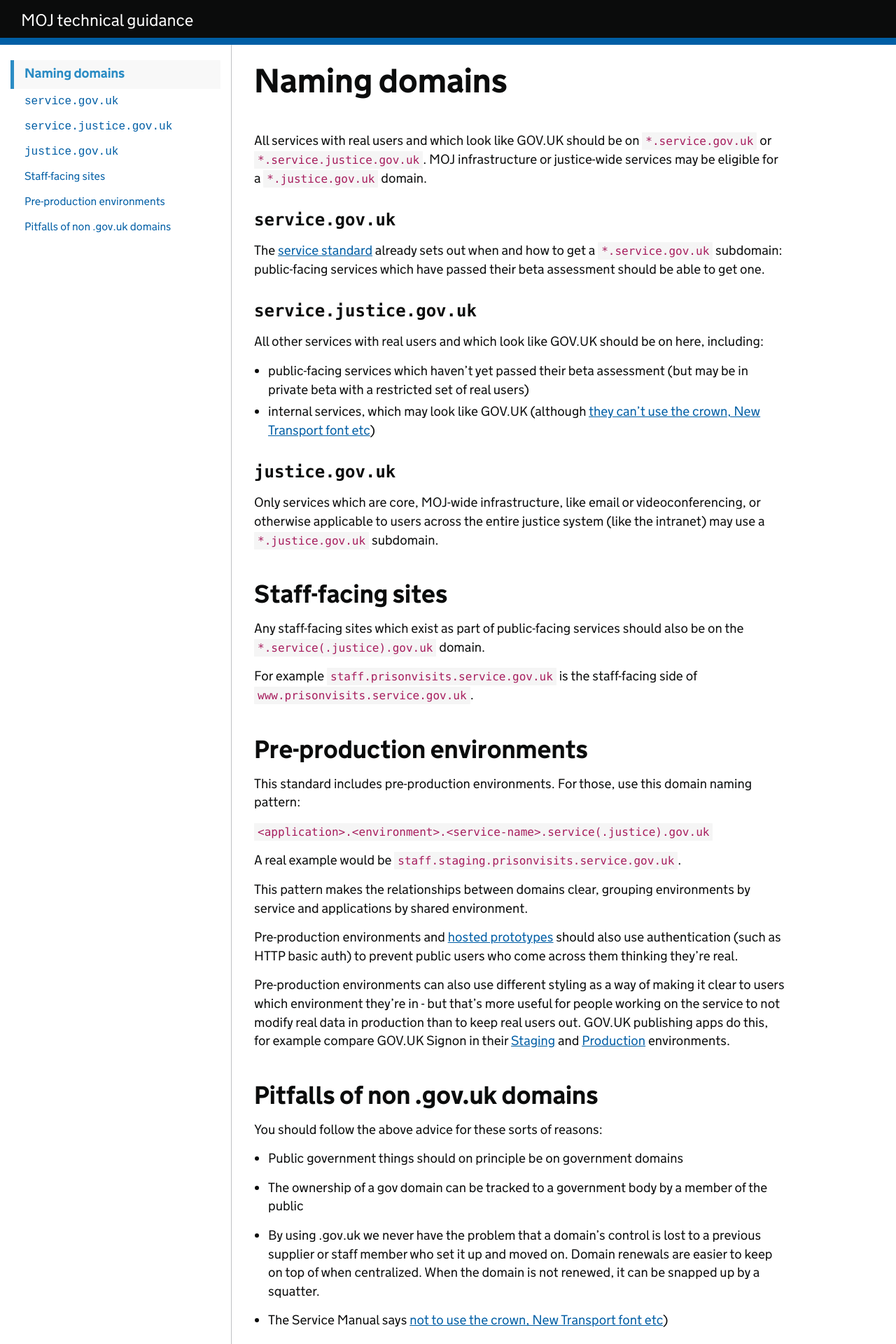
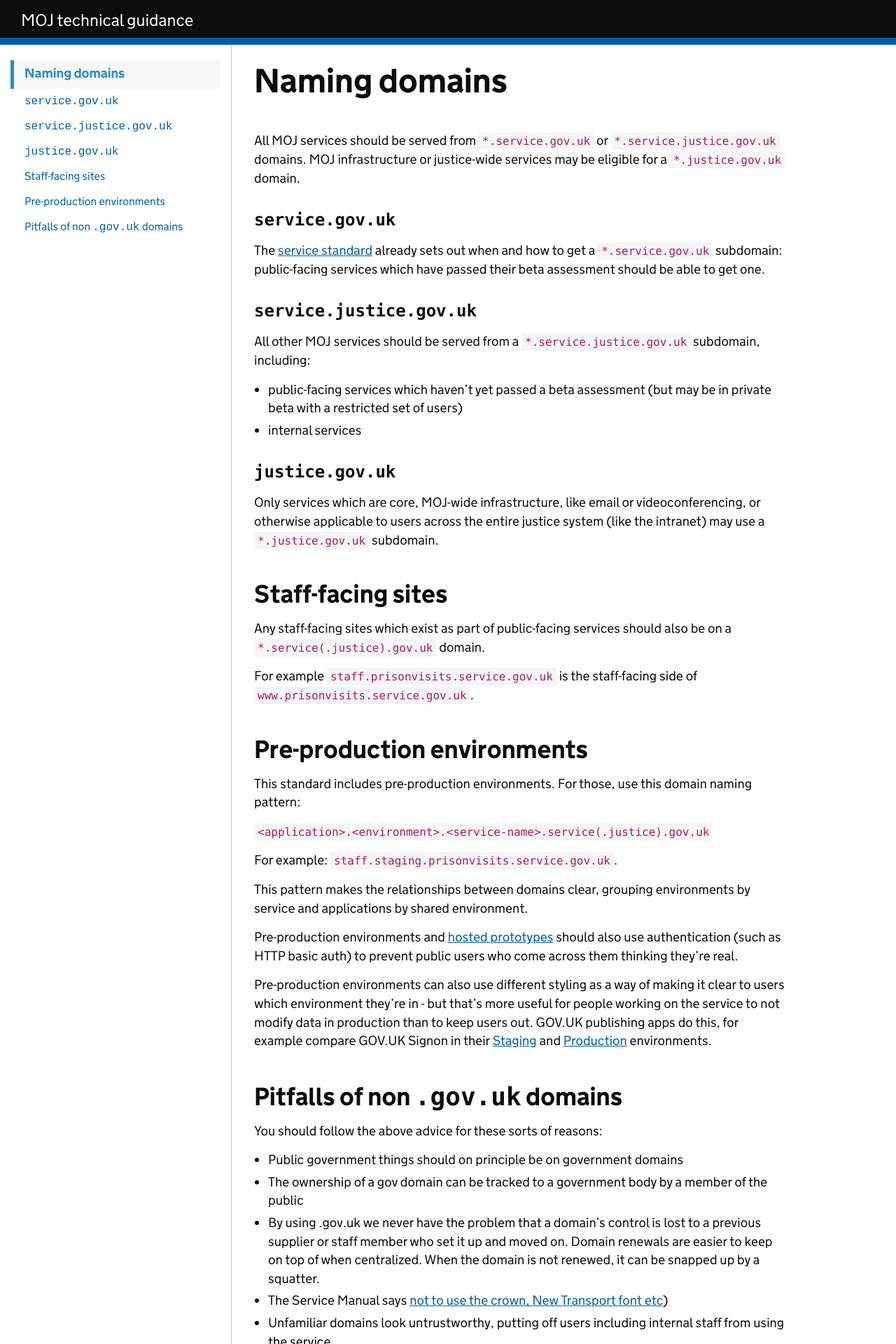
Before and after one commit to ministryofjustice/technical-guidance, a Jekyll site: the page built from standards/naming-domains.md, in a window 1280 px wide. Shown: the top 1920 px of the page at 70% size. Built offline with Jekyll 4.4.1, drawn with Linux system fonts in a browser that asks for light colours; our own code applies the rules of GitHub Pages for plain Markdown files.

Commit message:
Clarify domain name eligibility
“real users” isn't very meaningful: that might be citizens or staff.
Likewise “real data”.

Also tidy up some spacing and remove references to having to look like
GOV.UK.

```diff
--- a/standards/naming-domains.md
+++ b/standards/naming-domains.md
@@ -3,9 +3,9 @@ category: Operating services
 ---
 # Naming domains
 
-All services with real users and which look like GOV.UK should be on
-`*.service.gov.uk` or `*.service.justice.gov.uk`. MOJ infrastructure or
-justice-wide services may be eligible for a `*.justice.gov.uk` domain.
+All MOJ services should be served from `*.service.gov.uk` or
+`*.service.justice.gov.uk` domains. MOJ infrastructure or justice-wide services
+may be eligible for a `*.justice.gov.uk` domain.
 
 ### `service.gov.uk`
 
@@ -16,13 +16,12 @@ be able to get one.
 
 ### `service.justice.gov.uk`
 
-All other services with real users and which look like GOV.UK should be
-on here, including:
+All other MOJ services should be served from a
+`*.service.justice.gov.uk` subdomain, including:
 
-- public-facing services which haven’t yet passed their beta assessment
-(but may be in private beta with a restricted set of real users)
-- internal services, which may look like GOV.UK (although [they can’t use the
-crown, New Transport font etc](https://www.gov.uk/service-manual/design/making-your-service-look-like-govuk#if-your-service-isnt-on-govuk))
+- public-facing services which haven’t yet passed a beta assessment
+  (but may be in private beta with a restricted set of users)
+- internal services
 
 ### `justice.gov.uk`
 
@@ -34,7 +33,7 @@ subdomain.
 ## Staff-facing sites
 
 Any staff-facing sites which exist as part of public-facing services
-should also be on the `*.service(.justice).gov.uk` domain.
+should also be on a `*.service(.justice).gov.uk` domain.
 
 For example `staff.prisonvisits.service.gov.uk` is the staff-facing
 side of `www.prisonvisits.service.gov.uk`.
@@ -46,7 +45,7 @@ domain naming pattern:
 
 `<application>.<environment>.<service-name>.service(.justice).gov.uk`
 
-A real example would be `staff.staging.prisonvisits.service.gov.uk`.
+For example: `staff.staging.prisonvisits.service.gov.uk`.
 
 This pattern makes the relationships between domains clear, grouping
 environments by service and applications by shared environment.
@@ -57,28 +56,21 @@ public users who come across them thinking they’re real.
 
 Pre-production environments can also use different styling as a way of
 making it clear to users which environment they’re in - but that’s more
-useful for people working on the service to not modify real data in
-production than to keep real users out. GOV.UK publishing apps do this,
+useful for people working on the service to not modify data in
+production than to keep users out. GOV.UK publishing apps do this,
 for example compare GOV.UK Signon in their [Staging](https://signon.staging.publishing.service.gov.uk)
 and [Production](https://signon.publishing.service.gov.uk) environments.
 
-## Pitfalls of non .gov.uk domains
+## Pitfalls of non `.gov.uk` domains
 
 You should follow the above advice for these sorts of reasons:
 
 - Public government things should on principle be on government domains
-
 - The ownership of a gov domain can be tracked to a government body by a member of the public
-
 - By using .gov.uk we never have the problem that a domain's control is lost to a previous supplier or staff member who set it up and moved on. Domain renewals are easier to keep on top of when centralized. When the domain is not renewed, it can be snapped up by a squatter.
-
 - The Service Manual says [not to use the crown, New Transport font etc](https://www.gov.uk/service-manual/design/making-your-service-look-like-govuk#if-your-service-isnt-on-govuk))
-
-- Unfamiliar domains look untrustworthy, putting off users including internal staff from using
-the service
-
+- Unfamiliar domains look untrustworthy, putting off users including internal staff from using the service
 - Normalizing the use of unfamiliar domains increases the risk of phishing
-
 - Google's anti-phishing protection could at any time flag a site as 'deceptive' if it looks like a GOV.UK site but is served on a non .gov.uk domain. We've experienced several occasions when this happens, likely because of the use of the crown, New Transport font or "GOV.UK" text at the top left. Chrome users cannot use the site - instead they see this error:
 
   [
```
